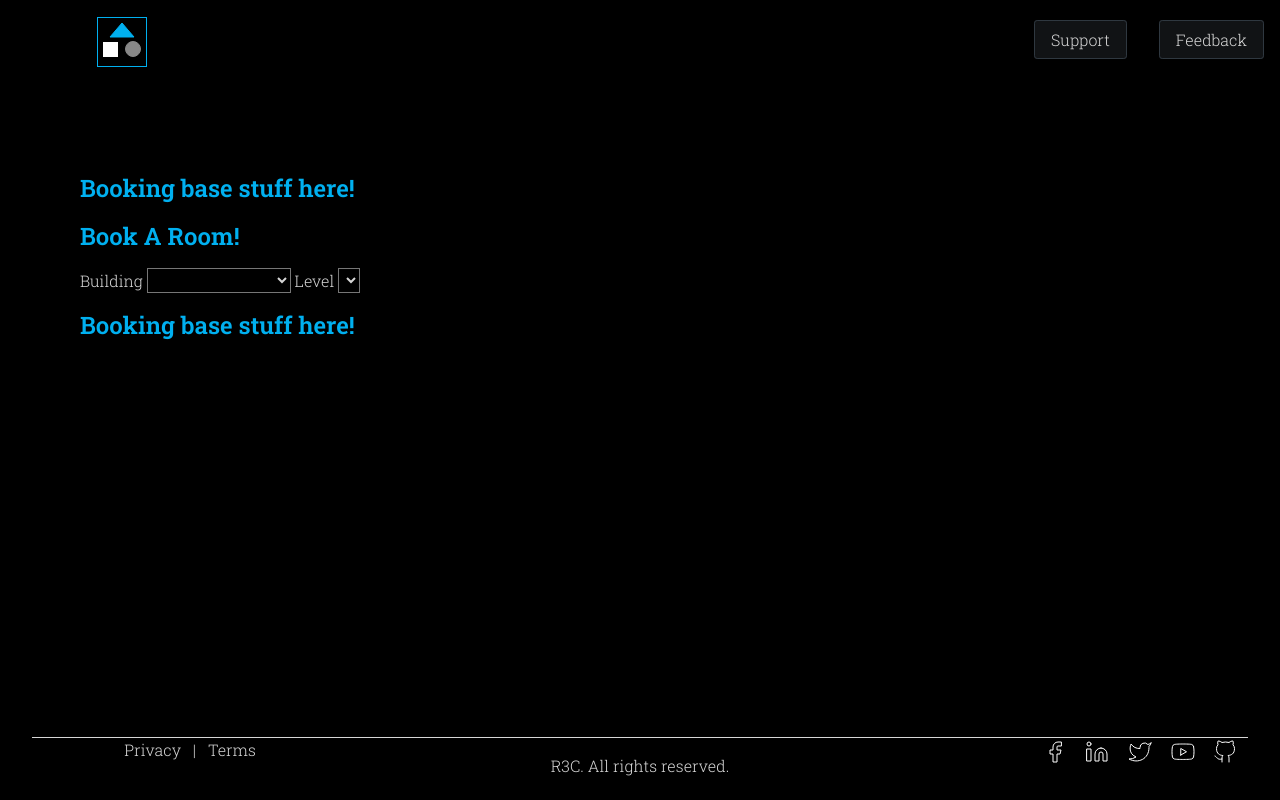
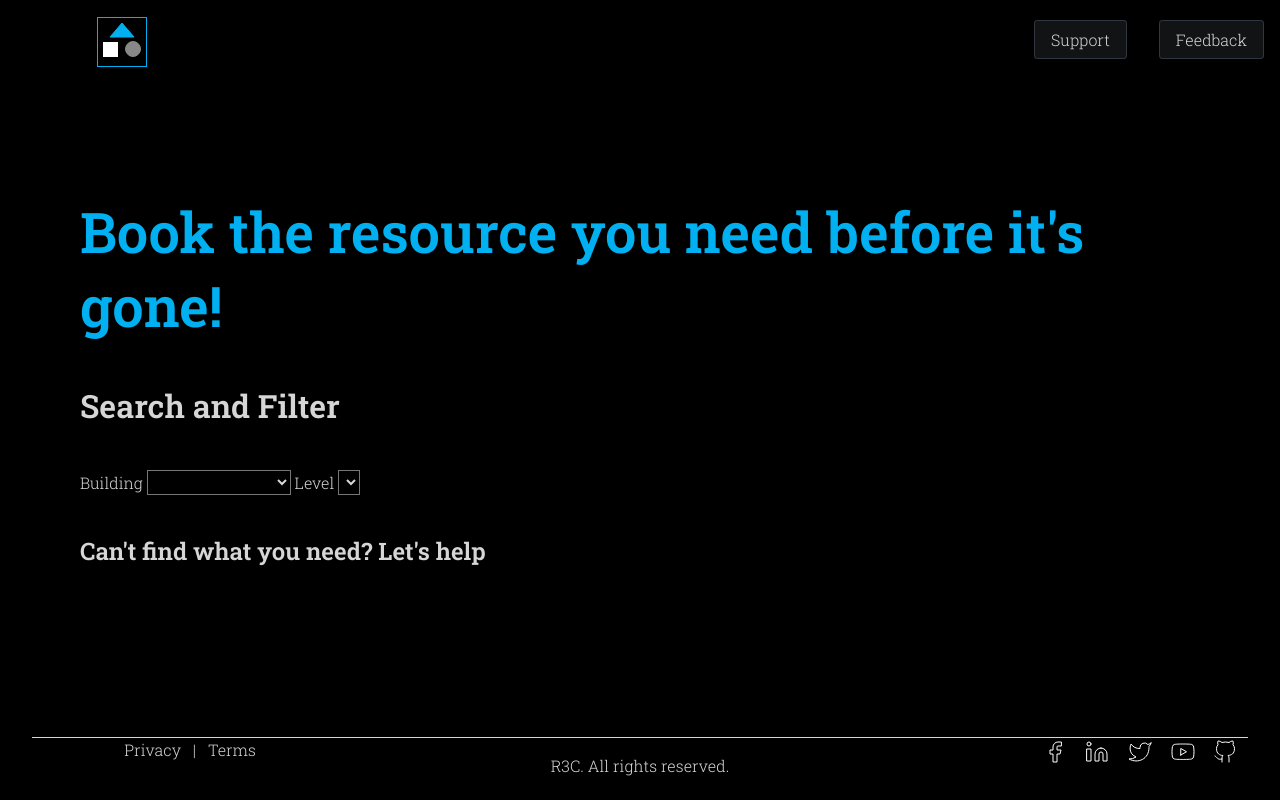
Before and after one commit to nikzeyn/ResourceCenter, a Django app: page /booking/ in a window 1280 px wide. Run offline with Django 3.2, Linux system fonts and the light colour scheme; tables that the repository leaves empty hold one stand-in row (values such as "Sample post"); lists and menus that the app fills with data are empty.

Commit message:
updated bookingapp content-headers and content-footers

```diff
--- a/prj_resource_center/bookingapp/templates/bookingapp/base.html
+++ b/prj_resource_center/bookingapp/templates/bookingapp/base.html
@@ -1,11 +1,24 @@
 {% extends 'base.html' %}
 {% load static %}
+
+{% block static_booking %}
+<link rel="stylesheet" href="{% static 'bookingapp/css/bookingapp.css' %}">
+{% endblock static_booking %}
 
 
 {% block content_booking %}
 
-	<h1>Booking base stuff here!</h1>
+	<div class="booking-content-header">
+		<h1>Book the resource you need before it's gone!</h1>
+	</div>
+
 	{% block content_booking_home %}
 	{% endblock content_booking_home %}
-	<h1>Booking base stuff here!</h1>
+
+	<div class="booking-content-footer">
+		<h5>Can't find what you need? Let's
+			<a href="#">help</a>
+		</h5>
+	</div>
+
 {% endblock content_booking %}
--- a/prj_resource_center/bookingapp/templates/bookingapp/booking_home.html
+++ b/prj_resource_center/bookingapp/templates/bookingapp/booking_home.html
@@ -4,7 +4,7 @@
 
 
 {% block content_booking_home %}
-	<h1>Book A Room!</h1>
+	<h4>Search and Filter</h4>
 
 	<form method="POST" id="create-session-form">
 		{% csrf_token %}
--- a/prj_resource_center/static/css/common.css
+++ b/prj_resource_center/static/css/common.css
@@ -28,6 +28,22 @@ ul li {
 
 h1 {
 	color: #00B0F0;
+	font-size: 350%;
+}
+
+h2 {
+	font-size: 300%;
+}
+
+h3 {
+	font-size: 250%;
+}
+
+h4 {
+	font-size: 200%;
+}
+
+h5 {
 	font-size: 150%;
 }
 
--- a/prj_resource_center/templates/base.html
+++ b/prj_resource_center/templates/base.html
@@ -7,6 +7,10 @@
 	<meta name="viewport" content="width=device-width, initial-scale=1.0 viewport-fit=cover">
 	<link rel="stylesheet" href="{% static 'css/common.css' %}">
 	<link rel="stylesheet" href="{% static 'css/common.m.css' %}">
+
+	{% block static_booking %}
+	{% endblock static_booking %}
+
 	<title>R3C</title>
 </head>
 <body>
```
